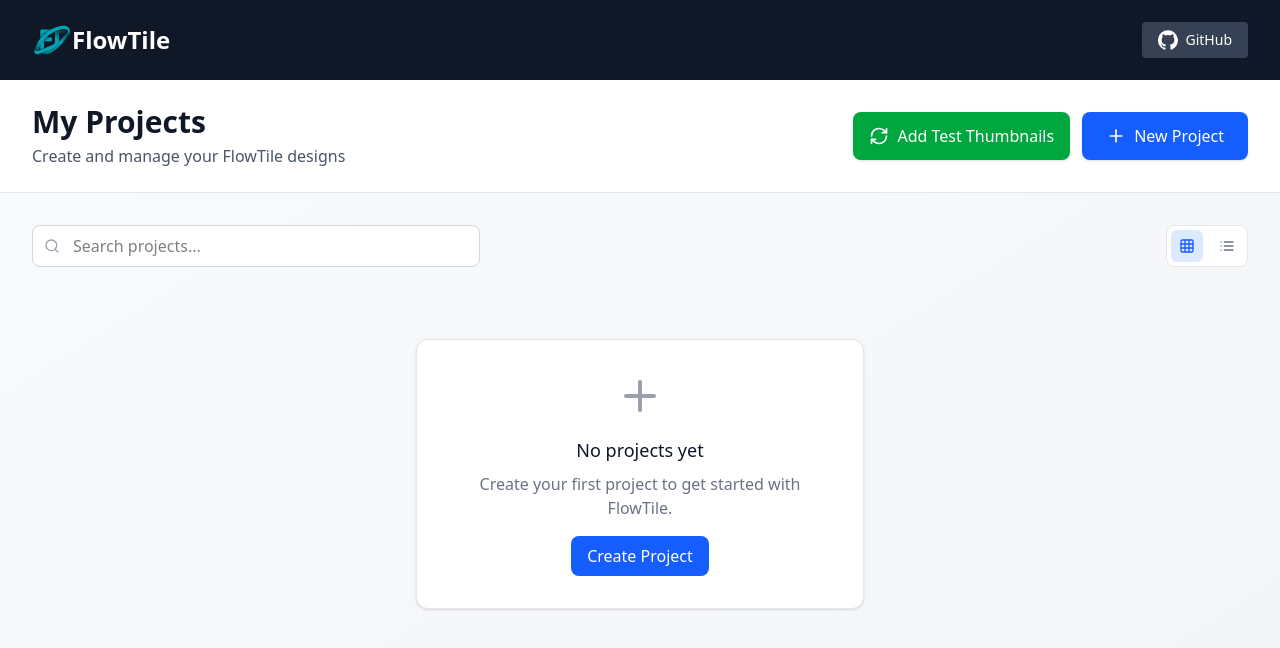
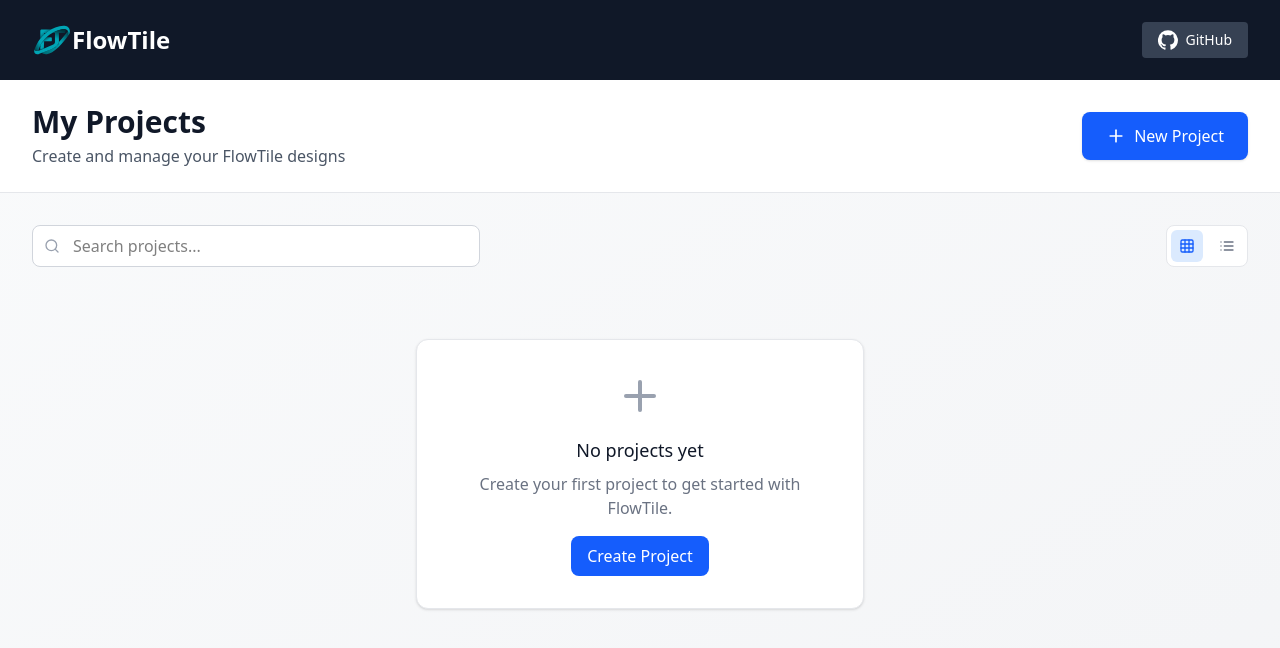
Before and after one commit to VinayDangodra28/flowtile, a React (Vite) app: page /projects in a window 1280 px wide. Shown: the top 648 px of the page. Built offline with nearby package versions, Linux system fonts and the light colour scheme.

Commit message:
V1.2 - stable

```diff
--- a/src/ProjectList.jsx
+++ b/src/ProjectList.jsx
@@ -164,13 +164,7 @@ const ProjectList = () => {
             {project.name}
           </h3>
           <div className="flex gap-1 opacity-0 group-hover:opacity-100 transition-opacity duration-200">
-            <button
-              onClick={(e) => handleRegenerateThumbnail(project.name, e)}
-              className="p-1 hover:bg-blue-50 rounded text-blue-500 hover:text-blue-600"
-              title="Regenerate thumbnail"
-            >
-              <RefreshCw className="w-4 h-4" />
-            </button>
+
             <button
               onClick={(e) => handleDelete(project.name, e)}
               className="p-1 hover:bg-red-50 rounded text-red-500 hover:text-red-600"
@@ -285,24 +279,7 @@ const ProjectList = () => {
               <p className="text-gray-600 mt-1">Create and manage your FlowTile designs</p>
             </div>
             <div className="flex gap-3">
-              <button
-                onClick={() => {
-                  // Add test thumbnails to all projects
-                  projects.forEach(project => {
-                    const currentData = loadProjectModel(project.name);
-                    if (currentData && !project.thumbnail) {
-                      const testThumbnail = createTestThumbnail();
-                      saveProjectModel(project.name, currentData, testThumbnail);
-                    }
-                  });
-                  setProjects(listProjects());
-                  console.log('Added test thumbnails to all projects');
-                }}
-                className="bg-green-600 hover:bg-green-700 text-white px-4 py-3 rounded-lg font-medium transition-colors duration-200 flex items-center gap-2 shadow-sm"
-              >
-                <RefreshCw className="w-5 h-5" />
-                Add Test Thumbnails
-              </button>
+
               <button
                 onClick={() => setShowCreateModal(true)}
                 className="bg-blue-600 hover:bg-blue-700 text-white px-6 py-3 rounded-lg font-medium transition-colors duration-200 flex items-center gap-2 shadow-sm"
```
